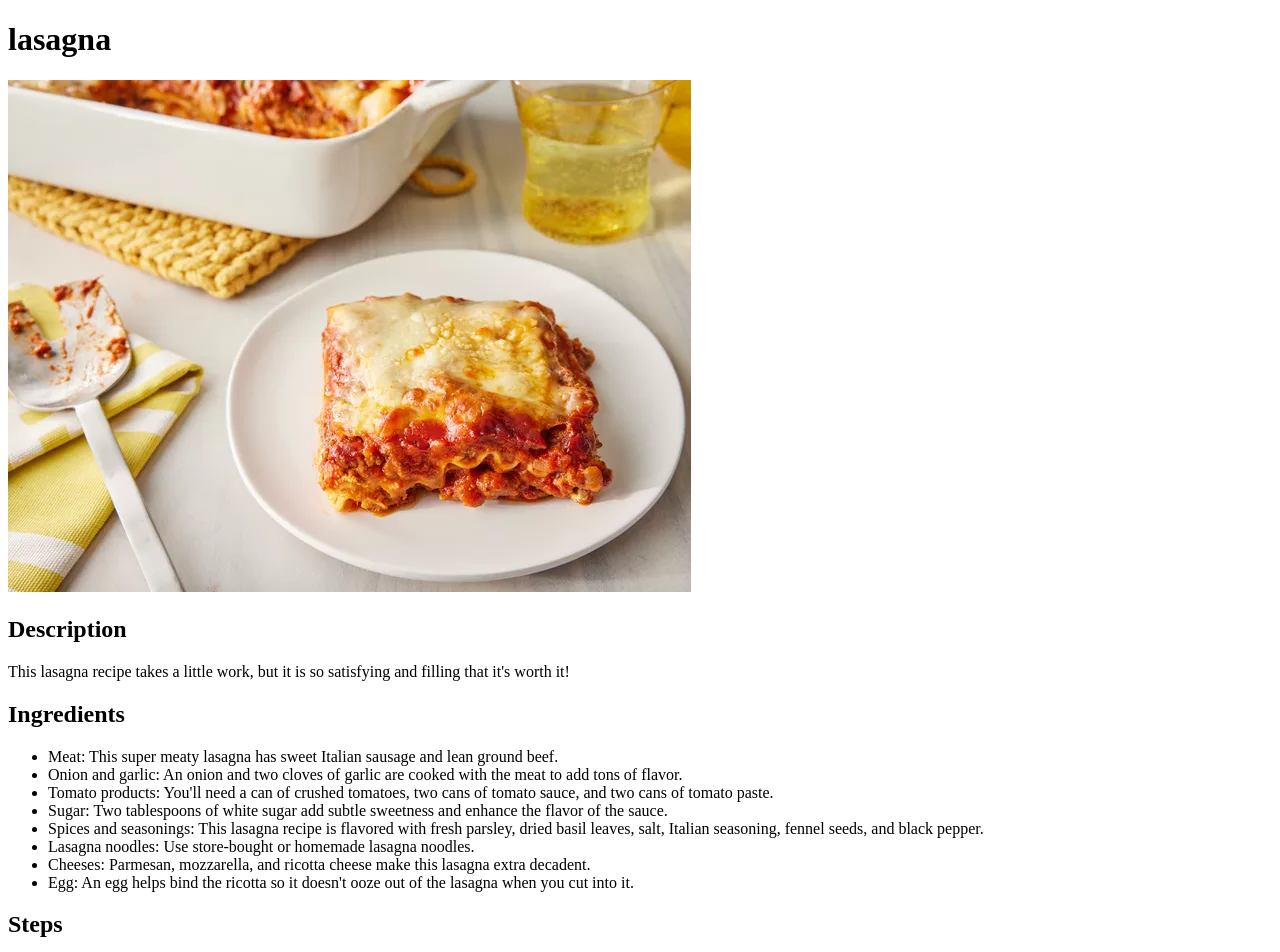
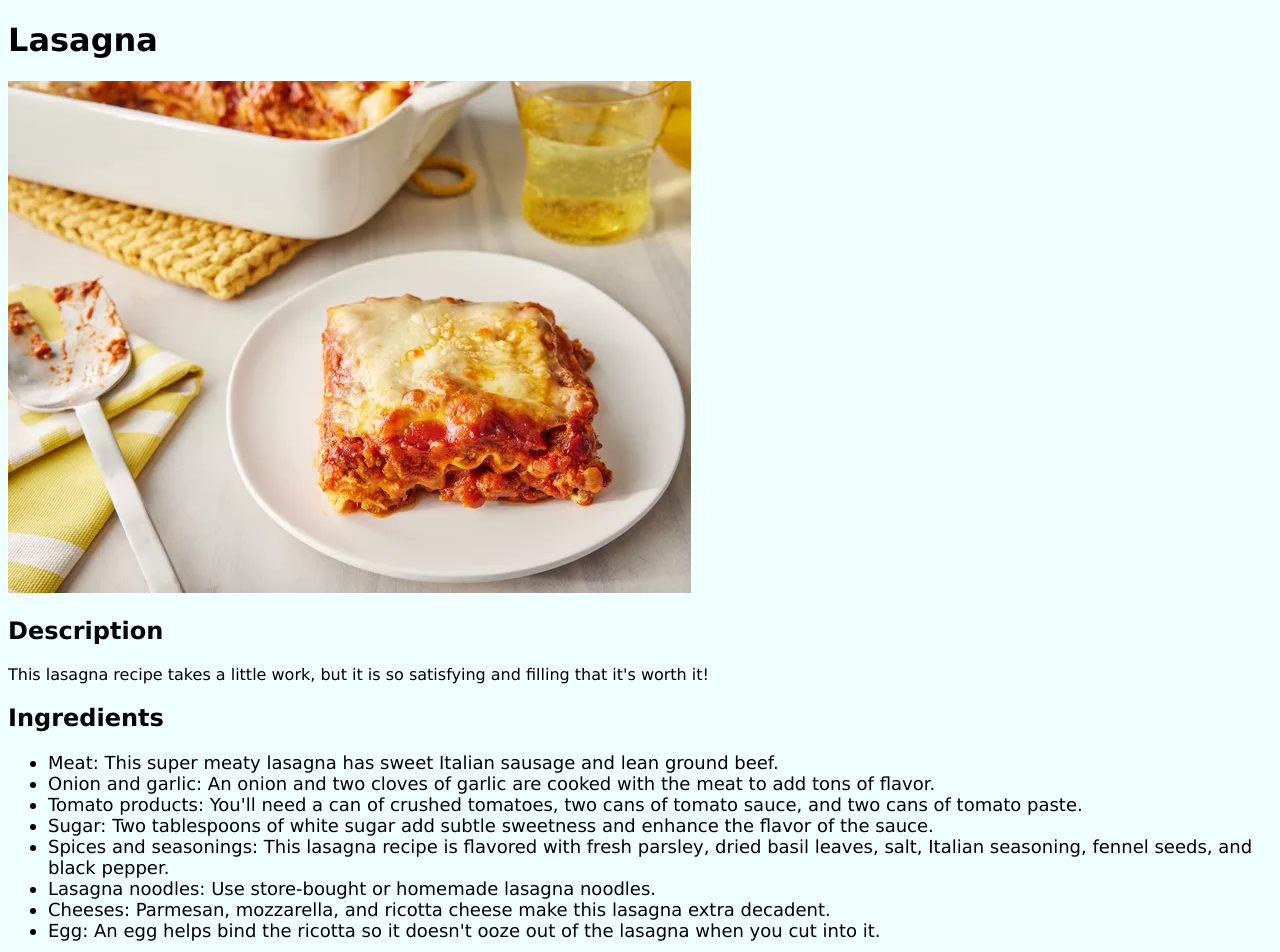
Before and after one commit to ciarankilty/odin-recipes, a plain HTML site: page recipes/lasagna.html in a window 1280 px wide. Shown: the top 952 px of the page. Drawn offline with Linux system fonts and the light colour scheme.

Commit message:
added 3 recipe pages and styled them with css file

```diff
--- a/recipes/lasagna.html
+++ b/recipes/lasagna.html
@@ -5,10 +5,11 @@
     <meta charset="UTF-8">
     <meta name="viewport" content="width=device-width, initial-scale=1.0">
     <title>lasagna Recipe</title>
+    <link rel="stylesheet" href="../style.css">
 </head>
 
 <body>
-    <h1>lasagna</h1>
+    <h1>Lasagna</h1>
     <img src="../images/23600-worlds-best-lasagna-DDMFS-4x3-1196-24c5401652934ffb96d3d94bc9fbe2d7.webp"
         alt="A slice of Lasagna on a plate">
 
--- /dev/null
+++ b/style.css
@@ -0,0 +1,8 @@
+body {
+    font-family: Verdana, Geneva, Tahoma, sans-serif;
+    background-color: azure;
+}
+
+ul {
+    font-size: 18px;
+}
```
Also changed, not shown: index.html (+1 -0 lines), recipes/Beef_Udon_Noodles.html (+1 -0 lines), recipes/Pizza_Dough.html (+1 -0 lines).
